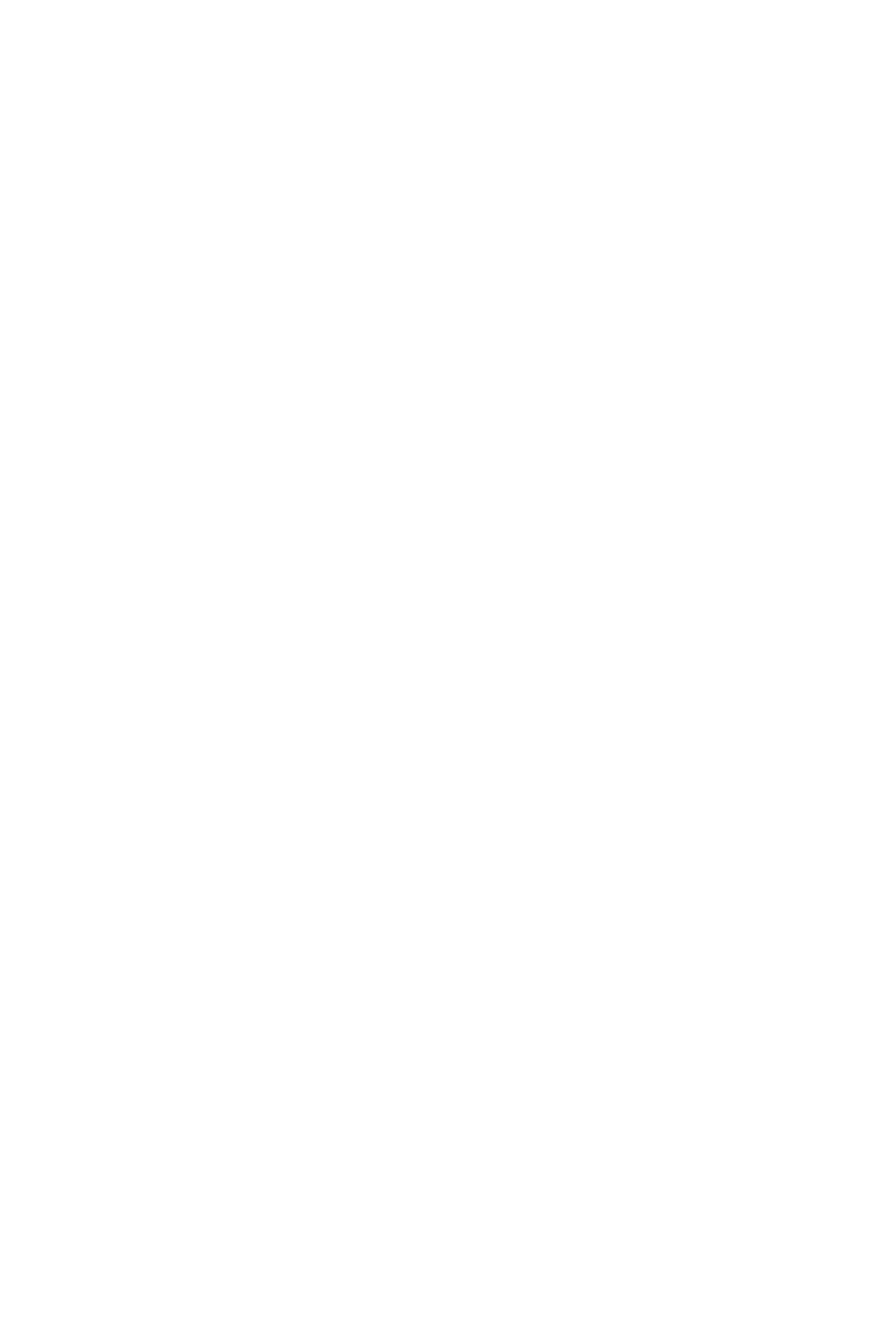
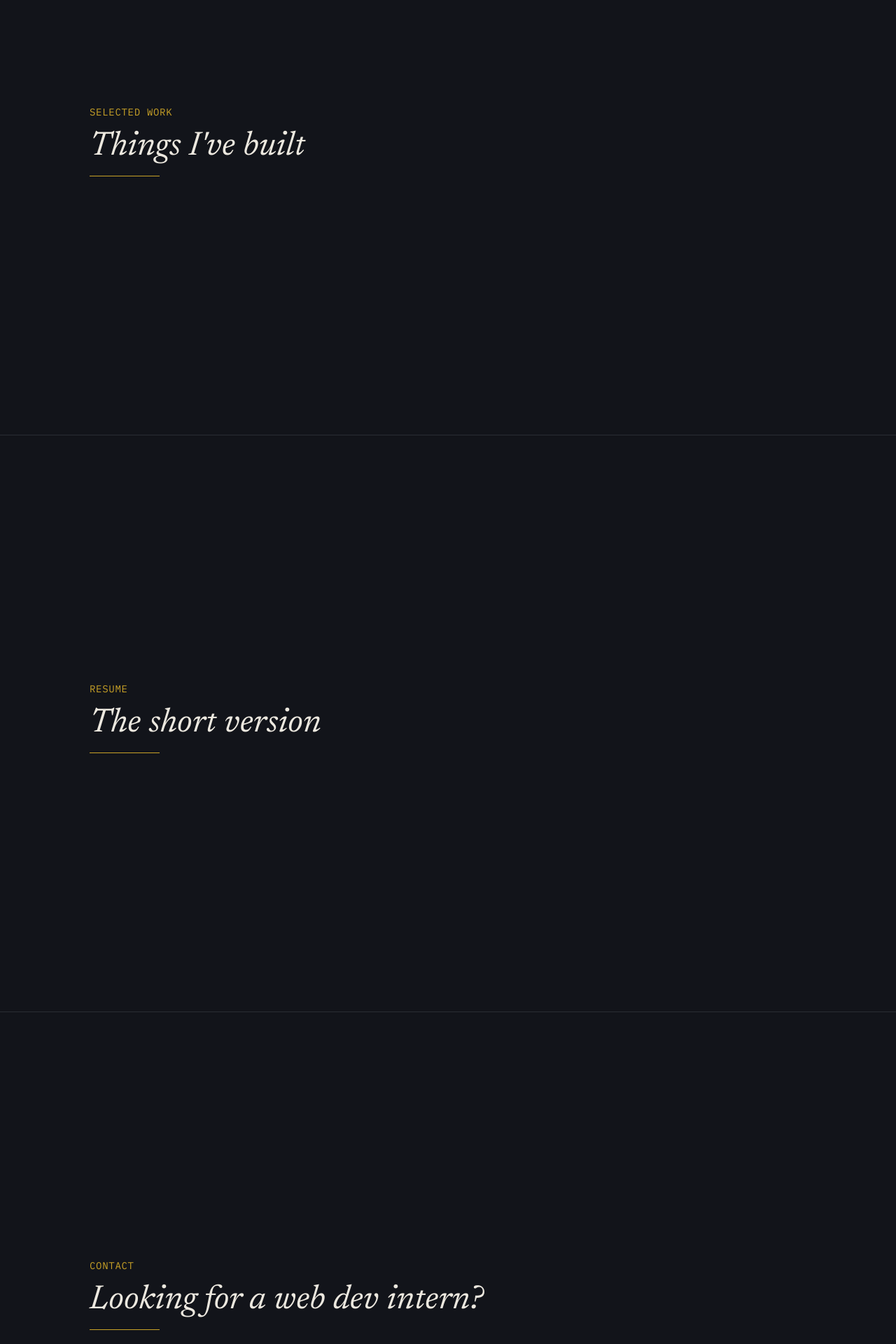
Before and after one commit to buseozsahin/portfolio, a React (Vite) app: page / in a window 1280 px wide. Shown: the part 1844-3764 px from the top of the page at 70% size. Before the commit the page ends 1648 px from the top, so only its background shows below. Built offline with nearby package versions, Linux system fonts and the light colour scheme.

Commit message:
Add more components

```diff
--- a/src/App.tsx
+++ b/src/App.tsx
@@ -1,6 +1,9 @@
 import Nav from "./components/Nav"
 import Hero from"./components/Hero"
 import Skills from "./components/Skills"
+import Projects from "./components/Projects"
+import Resume from "./components/Resume"
+import Contact from "./components/Contact"
 
 function App() {
   return (
@@ -11,6 +14,11 @@ function App() {
         <span className="inline-block w-full h-px bg-body/20"/>
         <Skills/>
         <span className="inline-block w-full h-px bg-body/20"/>
+        <Projects />
+        <span className="inline-block w-full h-px bg-body/20"/>
+        <Resume/>
+        <span className="inline-block w-full h-px bg-body/20"/>
+        <Contact/>
       </div>
     </div>
   )
--- /dev/null
+++ b/src/components/Contact.tsx
@@ -0,0 +1,12 @@
+function Contact() {
+  return(
+    <section className="flex flex-col min-h-screen justify-center px-6 lg:px-32" id="contact">
+      <div>
+        <p className="text-gold font-label text-sm lg:text-md tracking-wider uppercase">Contact</p>
+        <h1 className="font-heading italic text-heading text-2xl lg:text-5xl mt-4">Looking for a web dev intern?</h1>
+        <span className="inline-block w-25 h-px bg-gold"/>
+      </div>
+    </section>
+)
+}
+ export default Contact;
--- /dev/null
+++ b/src/components/Projects.tsx
@@ -0,0 +1,12 @@
+function Projects() {
+  return(
+    <section className="flex flex-col min-h-screen justify-center px-6 lg:px-32" id="projects">
+      <div>
+        <p className="text-gold font-label text-sm lg:text-md tracking-wider uppercase">Selected Work</p>
+        <h1 className="font-heading italic text-heading text-2xl lg:text-5xl mt-4">Things I've built</h1>
+        <span className="inline-block w-25 h-px bg-gold"/>
+      </div>
+    </section>
+)
+}
+ export default Projects;
--- /dev/null
+++ b/src/components/Resume.tsx
@@ -0,0 +1,12 @@
+function Resume() {
+  return(
+    <section className="flex flex-col min-h-screen justify-center px-6 lg:px-32" id="resume">
+      <div>
+        <p className="text-gold font-label text-sm lg:text-md tracking-wider uppercase">Resume</p>
+        <h1 className="font-heading italic text-heading text-2xl lg:text-5xl mt-4">The short version</h1>
+        <span className="inline-block w-25 h-px bg-gold"/>
+      </div>
+    </section>
+)
+}
+ export default Resume;
```
